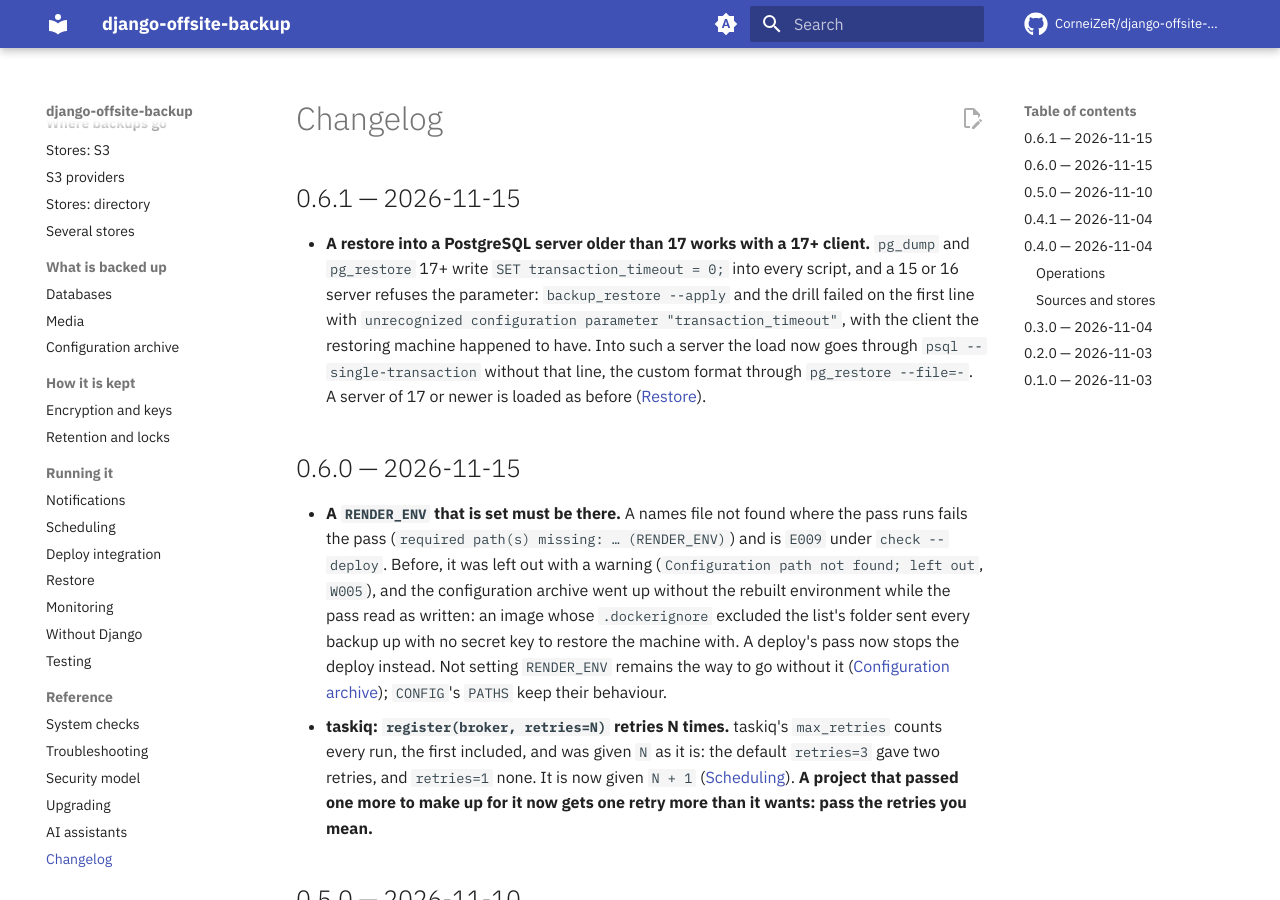
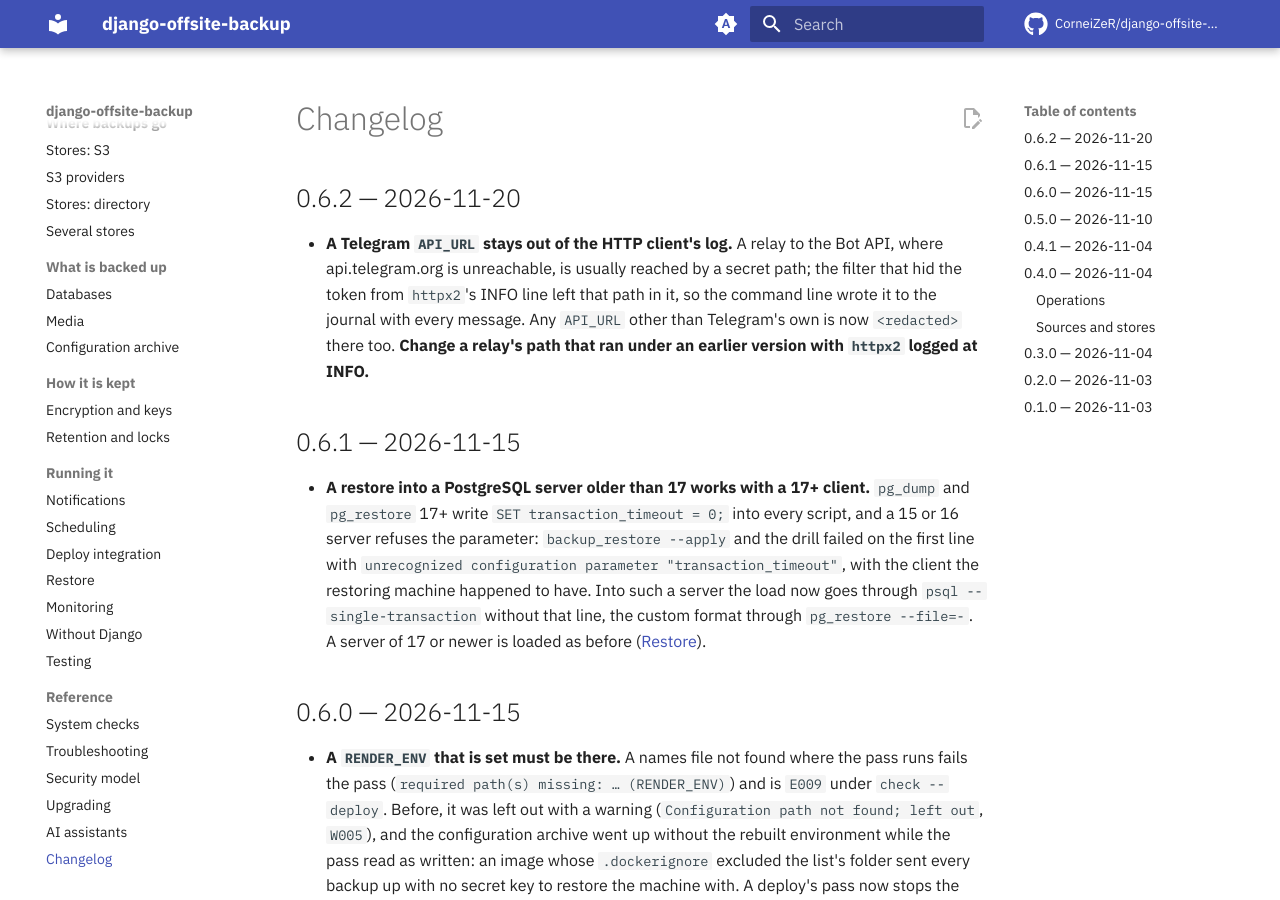
Before and after one commit to CorneiZeR/django-offsite-backup, an MkDocs documentation site: the page built from docs/wiki/Changelog.md, in a window 1280 px wide and 900 px high. Built offline with MkDocs 1.6.1 and Material for MkDocs 9.7.7, drawn with Linux system fonts in a browser that asks for light colours; comment, search, counter and statistics services are not loaded; the version menu is left out.

Commit message:
0.6.2: a Telegram API_URL stays out of the HTTP client's log (#16)
A relay to the Bot API is usually reached by a secret path. The filter
that hid the token from httpx2's INFO line left that path in it, so the
command line wrote it to the journal with every message. Any API_URL
other than Telegram's own is now redacted there too.

```diff
--- a/docs/wiki/Changelog.md
+++ b/docs/wiki/Changelog.md
@@ -1,4 +1,12 @@
 # Changelog
+
+## 0.6.2 — 2026-11-20
+
+- **A Telegram `API_URL` stays out of the HTTP client's log.** A relay to the Bot API, where
+  api.telegram.org is unreachable, is usually reached by a secret path; the filter that hid the
+  token from `httpx2`'s INFO line left that path in it, so the command line wrote it to the
+  journal with every message. Any `API_URL` other than Telegram's own is now `<redacted>` there
+  too. **Change a relay's path that ran under an earlier version with `httpx2` logged at INFO.**
 
 ## 0.6.1 — 2026-11-15
 
--- a/src/offsite_backup/__init__.py
+++ b/src/offsite_backup/__init__.py
@@ -8,7 +8,7 @@ line ``offsite-backup`` runs the same passes on a server with no Django project.
 
 from typing import TYPE_CHECKING, Any
 
-__version__ = '0.6.1'
+__version__ = '0.6.2'
 
 __all__ = (
     'BackupError',
```
Also changed, not shown: CHANGELOG.md (+8 -0 lines), docs/wiki/Notifications.md (+3 -2 lines), docs/wiki/Settings.md (+1 -1 lines), 3 other files.
